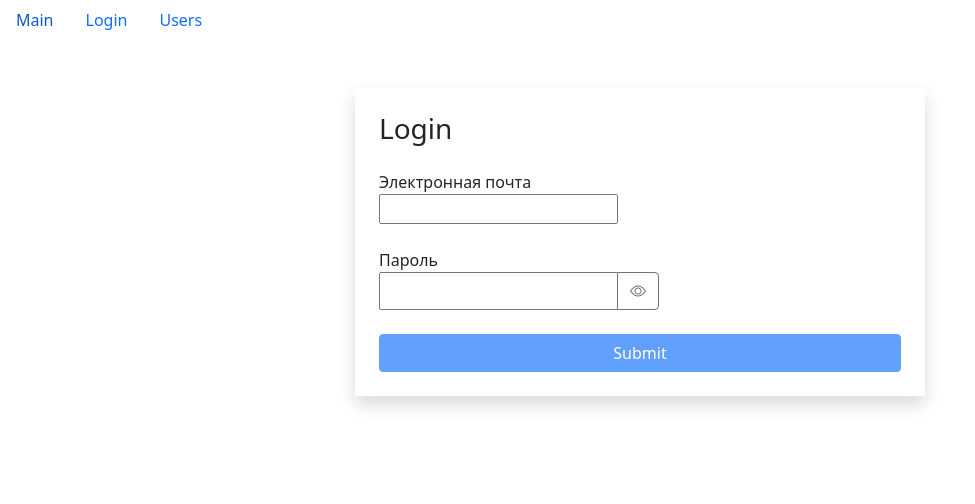
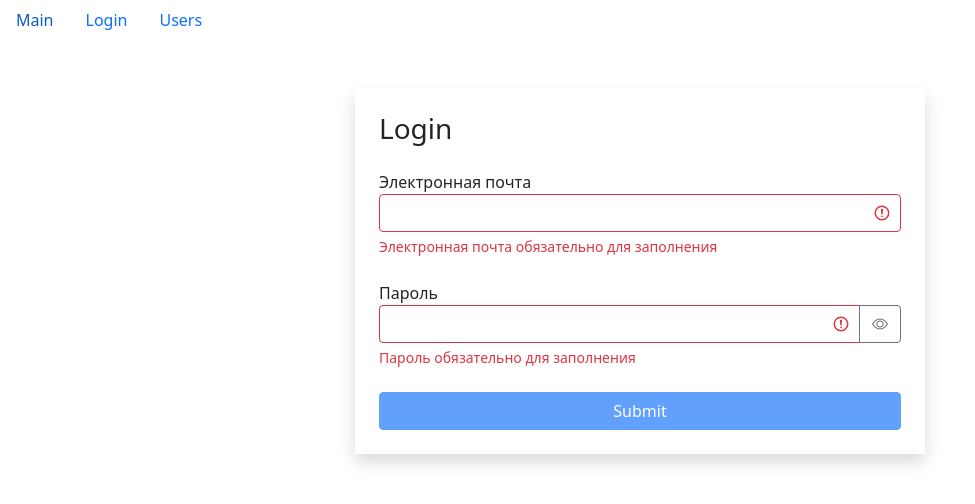
Before and after one commit to DimStorm-84/Company-M2-L9_Form1-, a React (Create React App) app: page /login in a window 1280 px wide. Shown: the top 504 px of the page, without its empty margins (0-975 px from the left). Built offline with nearby package versions, Linux system fonts and the light colour scheme.

Commit message:
M2 L9 p14 OK

```diff
--- a/src/components/textField.jsx
+++ b/src/components/textField.jsx
@@ -4,7 +4,7 @@ import PropTypes from "prop-types";
 const TextField = ({ label, type, name, value, onChange, error }) => {
     const [showPassword, setShowPassword] = useState(false);
     const getInputClasses = () => {
-        return "form-control" + (error ? "is-invalid" : "");
+        return "form-control " + (error ? "is-invalid" : "");
     };
     const toggleShowPassword = () => {
         setShowPassword((prevState) => !prevState);
@@ -34,8 +34,8 @@ const TextField = ({ label, type, name, value, onChange, error }) => {
                         ></i>
                     </button>
                 )}
+                {error && <div className="invalid-feedback">{error}</div>}
             </div>
-            {error && <div className="invalid-feedback">{error}</div>}
         </div>
     );
 };
```
